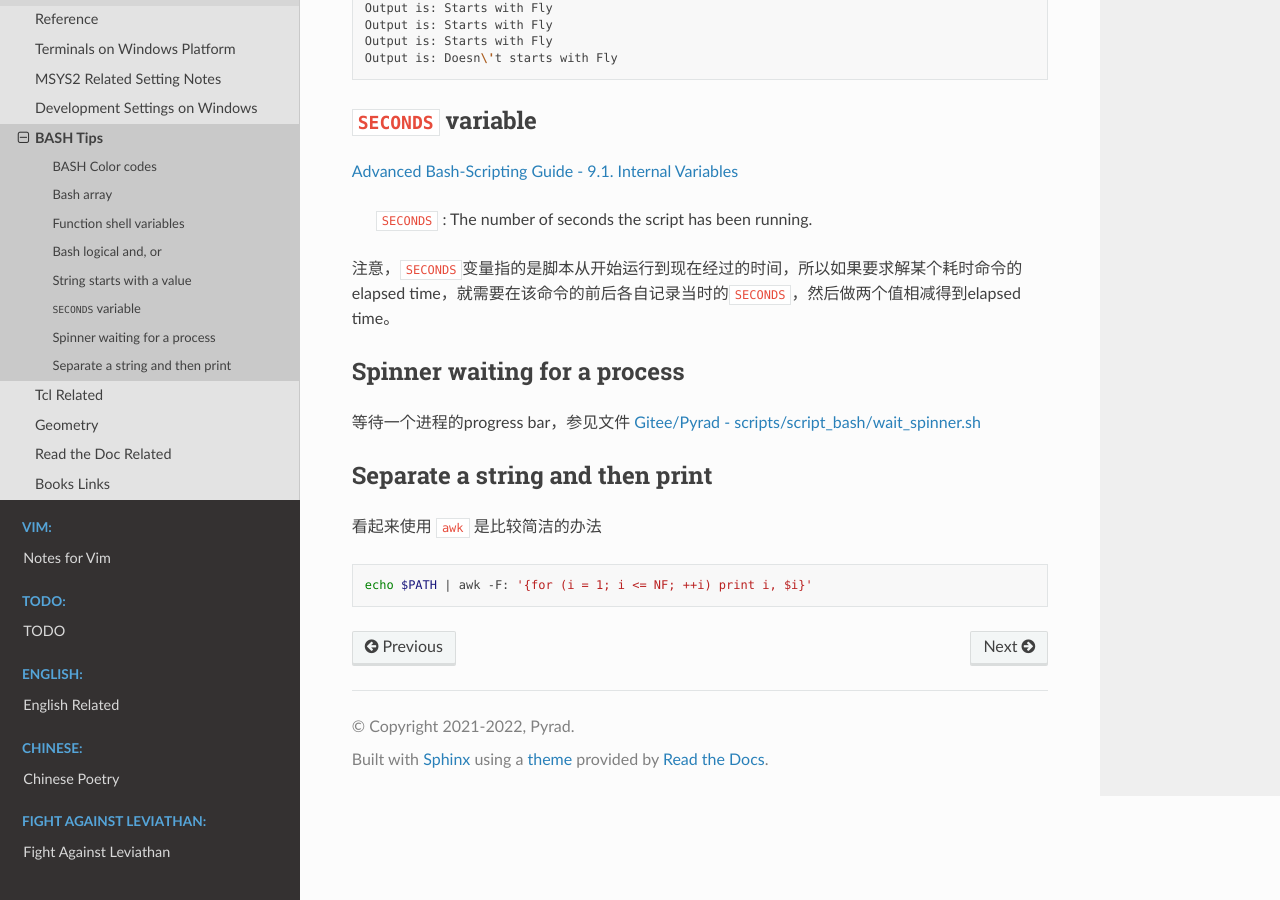
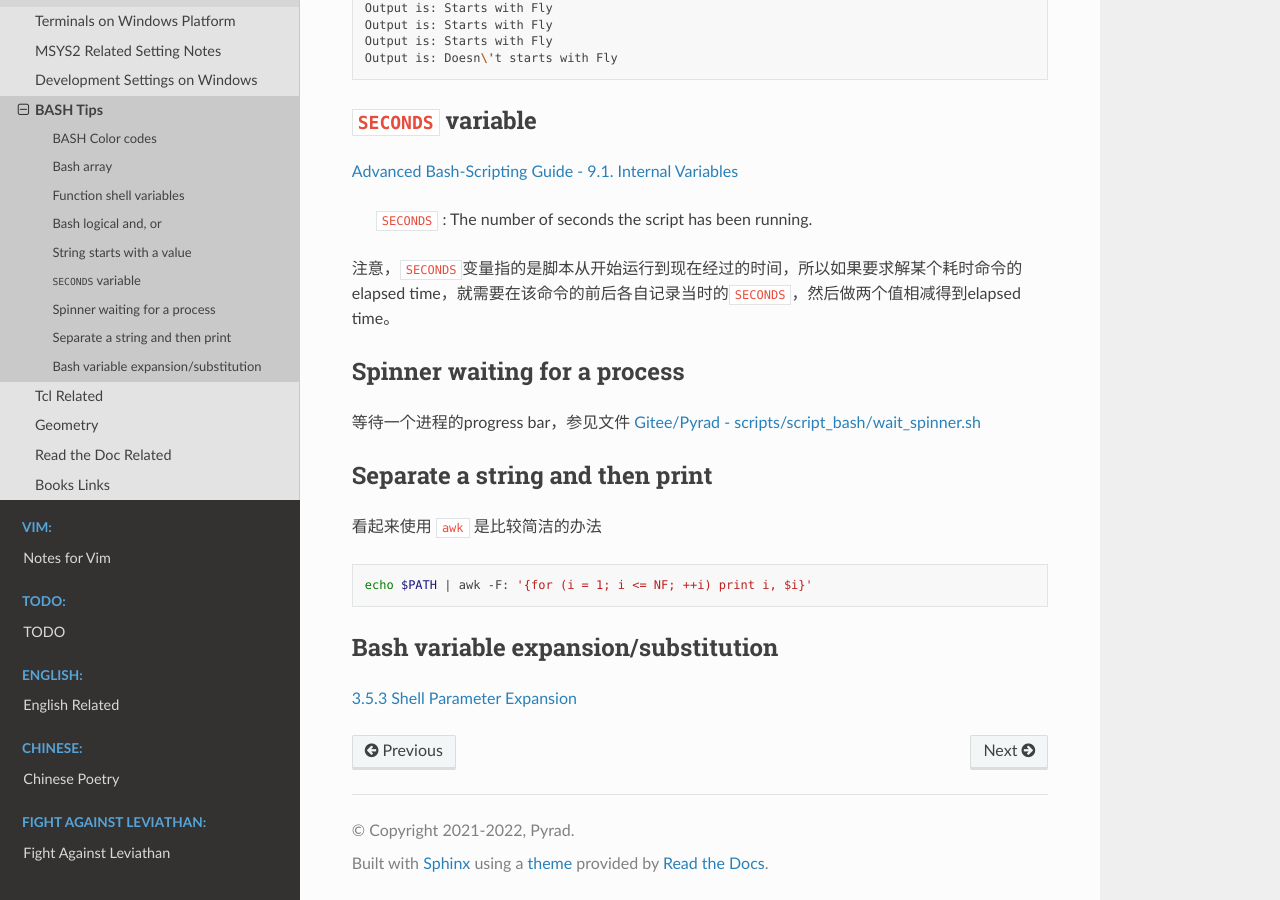
Before and after one commit to Pyrad/pyradnotes, a Sphinx documentation site: the page built from source/Notes/bash.md, in a window 1280 px wide and 900 px high, scrolled down 3571 px. Built offline with Sphinx 7.4.7 and the Read the Docs theme 2.0.0, drawn with Linux system fonts in a browser that asks for light colours.

Commit message:
Bash Variable expansion (manual website)

````diff
--- a/source/Notes/bash.md
+++ b/source/Notes/bash.md
@@ -225,3 +225,8 @@
 ```shell
 echo $PATH | awk -F: '{for (i = 1; i <= NF; ++i) print i, $i}'
 ```
+
+
+## Bash variable expansion/substitution
+
+[3.5.3 Shell Parameter Expansion](https://www.gnu.org/software/bash/manual/html_node/Shell-Parameter-Expansion.html)
````
